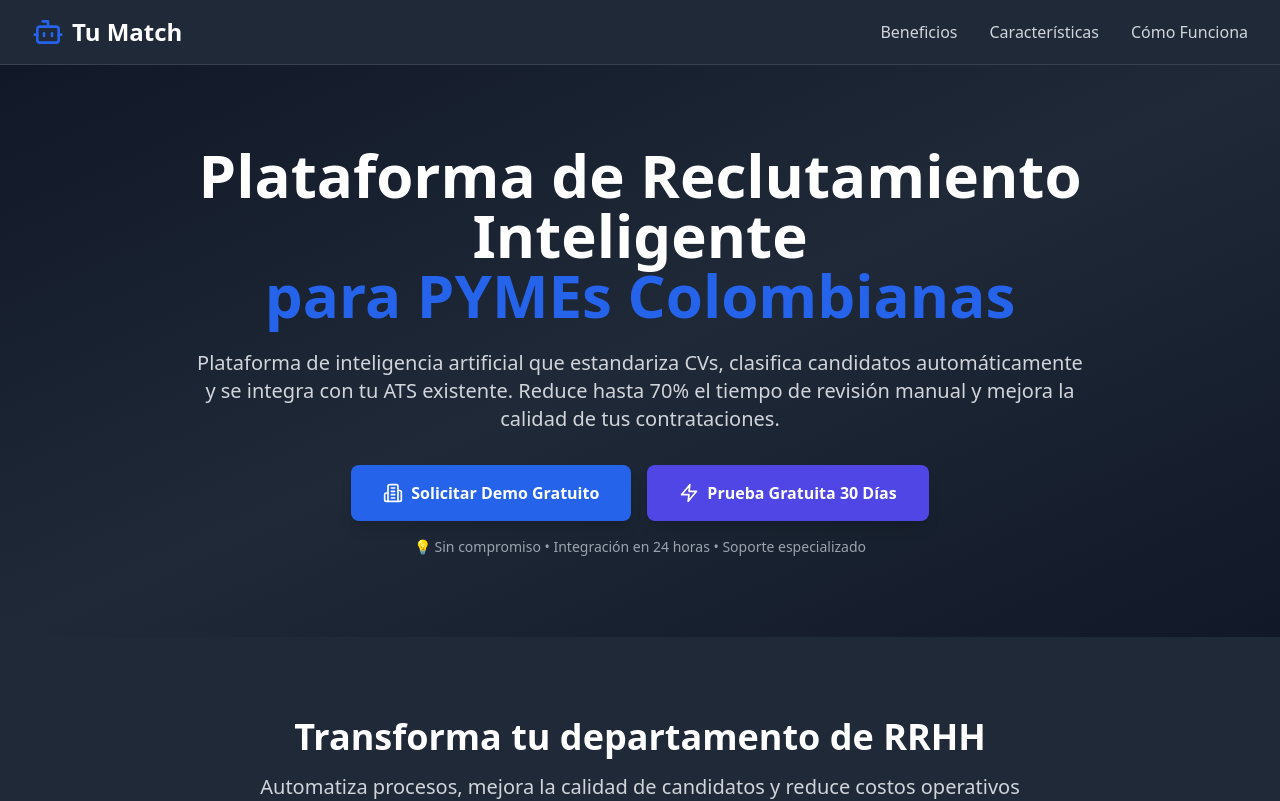
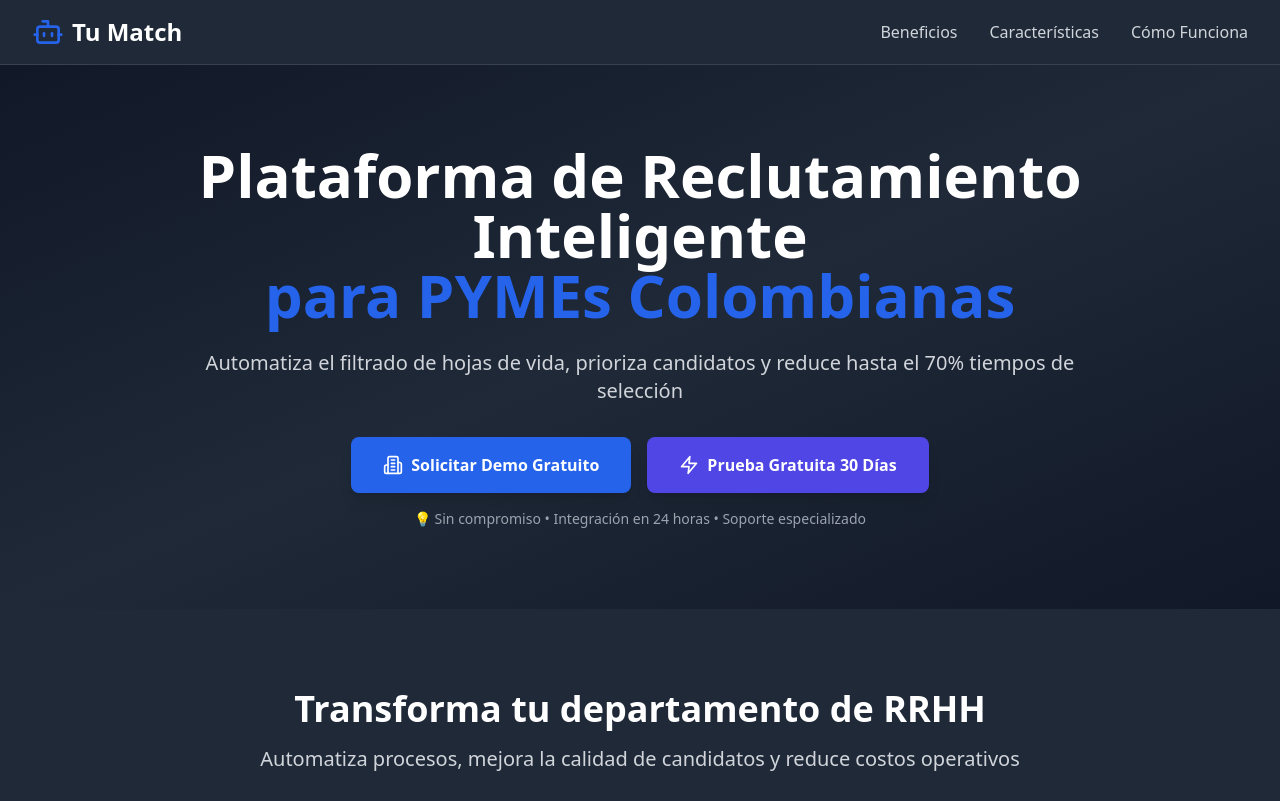
Before and after one commit to danramirez11/talent-IA, a React (Vite) app: page / in a window 1280 px wide. Shown: the top 801 px of the page. Built offline with nearby package versions, Linux system fonts and the light colour scheme.

Commit message:
Updated LandingPage.tsx

```diff
--- a/src/components/LandingPage.tsx
+++ b/src/components/LandingPage.tsx
@@ -53,9 +53,7 @@ const LandingPage = () => {
               <span className="block text-blue-600">para PYMEs Colombianas</span>
             </h1>
             <p className="text-xl text-gray-300 mb-8 max-w-4xl mx-auto">
-              Plataforma de inteligencia artificial que estandariza CVs, clasifica candidatos automáticamente
-              y se integra con tu ATS existente. Reduce hasta 70% el tiempo de revisión manual y mejora
-              la calidad de tus contrataciones.
+              Automatiza el filtrado de hojas de vida, prioriza candidatos y reduce hasta el 70% tiempos de selección
             </p>
 
             <div className="flex flex-col sm:flex-row gap-4 justify-center items-center">
```
